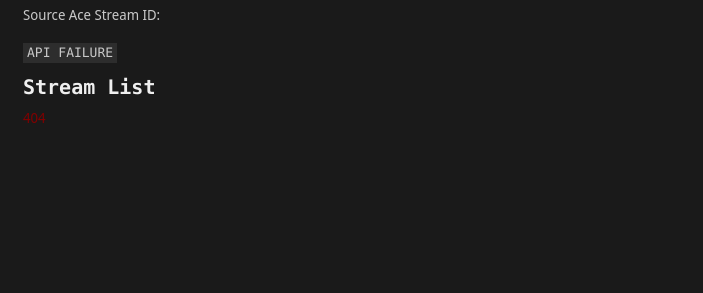
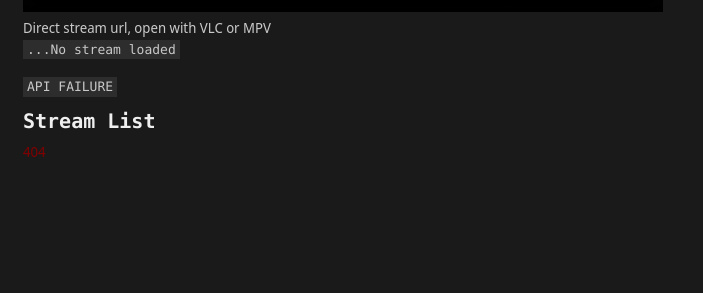
Before and after one commit to kism/AceReStreamer, a Python web app: template acestreamwebplayer/templates/stream.html.j2 in a window 1280 px wide. Shown: the part 507-800 px from the top of the page, without its empty margins (0-703 px from the left). Run offline with Jinja, Linux system fonts and the light colour scheme; the template is opened without the code that fills it, so the values that code supplies are empty; some web fonts are replaced.

Commit message:
much nicer

```diff
--- a/acestreamwebplayer/static/acestreamwebplayer.js
+++ b/acestreamwebplayer/static/acestreamwebplayer.js
@@ -35,13 +35,14 @@
           const li = document.createElement("li"); // Create a new list item element
           const a = document.createElement("a"); // Create a new anchor element
           a.textContent = `${stream.title}`;
-          a.onclick = () => loadStreamUrl(stream.ace_id); // Set the onclick event to load the stream URL
+          a.onclick = () => loadStreamUrl(stream.ace_id, stream.title); // Set the onclick event to load the stream URL
           li.appendChild(a); // Append the anchor to the list item
           ul.appendChild(li); // Append the list item to the unordered list
         }
         ele.appendChild(ul); // Append the unordered list to the stream list element
       }
 
+      document.getElementById("stream-status").style.display = "none"; // Hide the status element
       document.getElementById("stream-status").innerText = "No stream loaded"; // Set message in element to indicate success
     })
     .catch((error) => {
@@ -71,24 +72,32 @@
     console.error("This browser does not support HLS playback.");
   }
 
-  currentStreamId = document.getElementById("current-stream-id");
-  currentStreamId.innerHTML = `Source Ace Stream ID: ${window.location.hash.substring(1)}`; // Set the current stream ID in the element
+  directURL = document.getElementById("direct-url");
+  directURL.innerHTML = `${window.location.origin}${videoSrc}`;
 
   //start playing the video
   video.play().catch((error) => {
     console.error("Error playing video:", error);
+    document.getElementById("stream-status").innerHTML = `Error playing video: ${error.message}`; // Set message in element to indicate error
   });
-  document.getElementById("stream-status").innerHTML = `Loading stream...`; // Set message in element to indicate loading
 }
 
-function loadStreamUrl(streamId) {
+function loadStreamUrl(streamId, streamName) {
   window.location.hash = streamId; // Set the URL in the hash
+  document.getElementById("stream-name").innerText = streamName;
   loadStream();
 }
 
-//On page load we run this code, running the function getStreams()
-getStreams();
-//We call every 10 minutes to update the streams
-setInterval(getStreams, 10 * 60 * 1000); // 10 minutes in milliseconds
+// Wrap DOM-dependent code in DOMContentLoaded event
+document.addEventListener("DOMContentLoaded", function () {
+  getStreams();
+  setInterval(getStreams, 10 * 60 * 1000); // 10 minutes in milliseconds
 
-window.addEventListener("loadStream", loadStream);
+  window.addEventListener("loadStream", loadStream);
+
+  let streamId = window.location.hash.substring(1);
+  console.log(`Stream ID from URL: ${streamId}`);
+  if (streamId) {
+    loadStreamUrl(streamId, streamId);
+  }
+});
--- a/acestreamwebplayer/templates/stream.html.j2
+++ b/acestreamwebplayer/templates/stream.html.j2
@@ -12,33 +12,15 @@
 <body>
   <h1>Ace Restreamer</h1>
   <p>Web playback will only work depending on the stream source's audio and video codecs</p>
-  <p>Direct stream url, open with VLC or MPV</p>
+  <h2 id="stream-name">No Stream Loaded</h2>
   <p>{{ stream_url }}</p>
   <video id="video" controls width="640" height="360"></video>
-  <p id="current-stream-id">Source Ace Stream ID: </p>
+  <p>Direct stream url, open with VLC or MPV<br>
+    <code id="direct-url">...No stream loaded</code>
+  </p>
   <code id="stream-status">Fetching streams</code>
   <h3>Stream List</h3>
   <div id="stream-list"></div>
 </body>
 
-<script>
-  var video = document.getElementById('video');
-  var videoSrc = '{{ stream_url | safe }}';
-  if (Hls.isSupported()) {
-    var hls = new Hls();
-    hls.loadSource(videoSrc);
-    hls.attachMedia(video);
-  }
-  // HLS.js is not supported on platforms that do not have Media Source
-  // Extensions (MSE) enabled.
-  //
-  // When the browser has built-in HLS support (check using `canPlayType`),
-  // we can provide an HLS manifest (i.e. .m3u8 URL) directly to the video
-  // element through the `src` property. This is using the built-in support
-  // of the plain video element, without using HLS.js.
-  else if (video.canPlayType('application/vnd.apple.mpegurl')) {
-    video.src = videoSrc;
-  }
-</script>
-
 </html>
```
Also changed, not shown: acestreamwebplayer/stream_bp.py (+13 -6 lines).
